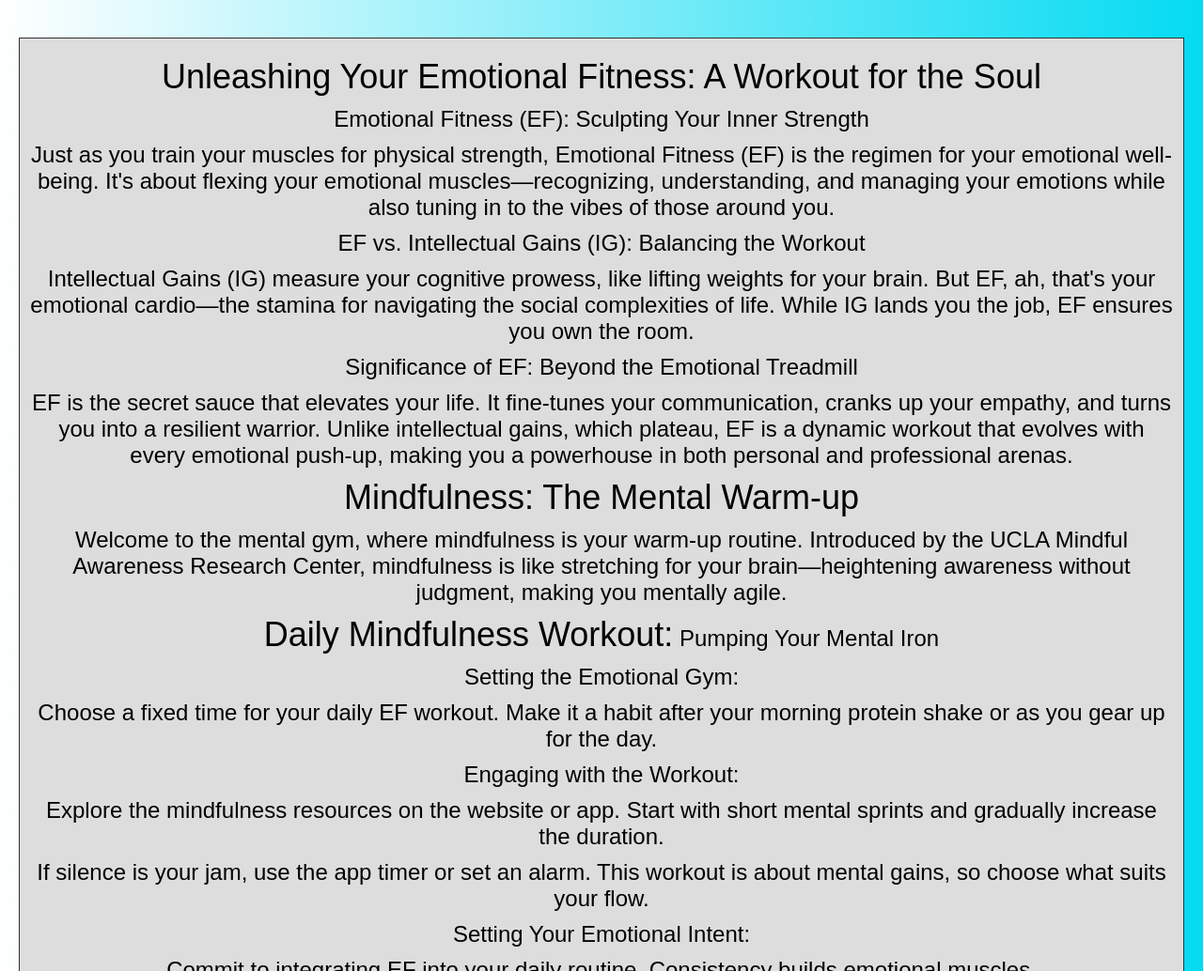
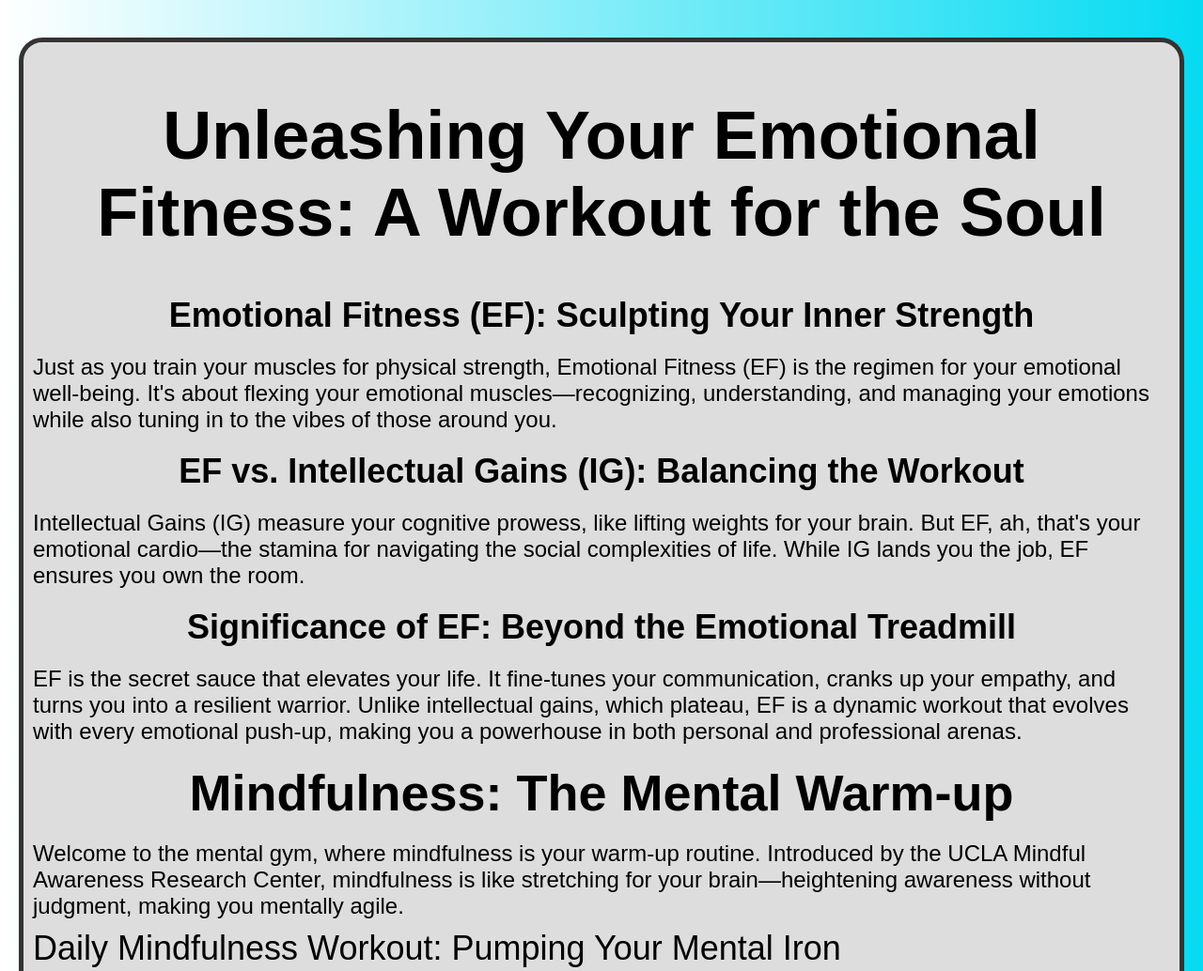
Before and after one commit to TauaTaiapa/TauaTaiapa.github.io, a plain HTML site: page emotional_intelligence/emotional_intelligence.html in a window 1280 px wide. Shown: the top 1034 px of the page at 94% size. Drawn offline with Linux system fonts and the light colour scheme; files that its build step writes are made by us from their sources.

Commit message:
more changes

```diff
--- a/emotional_intelligence/emotional_intelligence.html
+++ b/emotional_intelligence/emotional_intelligence.html
@@ -3,29 +3,43 @@
   <head>
     <meta charset="UTF-8" />
     <meta name="viewport" content="width=device-width, initial-scale=1.0" />
-    <link href="emotional_intelligence.css" rel="stylesheet" type="text/css" />
+    <link
+      href="/styles/emotional_intelligence.css"
+      rel="stylesheet"
+      type="text/css"
+    />
     <title>Unleashing Your Emotional Fitness</title>
   </head>
+
   <body>
     <div class="container">
-      <span class="highlight"
-        ><p>Unleashing Your Emotional Fitness: A Workout for the Soul</p></span
-      >
-      <p>Emotional Fitness (EF): Sculpting Your Inner Strength</p>
+      <span class="highlight">
+        <h1>Unleashing Your Emotional Fitness: A Workout for the Soul</h1>
+      </span>
+
+      <section>
+        <h2>Emotional Fitness (EF): Sculpting Your Inner Strength</h2>
         <p>
-        Just as you train your muscles for physical strength, Emotional Fitness
-        (EF) is the regimen for your emotional well-being. It's about flexing
-        your emotional muscles—recognizing, understanding, and managing your
-        emotions while also tuning in to the vibes of those around you.
+          Just as you train your muscles for physical strength, Emotional
+          Fitness (EF) is the regimen for your emotional well-being. It's about
+          flexing your emotional muscles—recognizing, understanding, and
+          managing your emotions while also tuning in to the vibes of those
+          around you.
         </p>
-      <p>EF vs. Intellectual Gains (IG): Balancing the Workout</p>
+      </section>
+
+      <section>
+        <h2>EF vs. Intellectual Gains (IG): Balancing the Workout</h2>
         <p>
           Intellectual Gains (IG) measure your cognitive prowess, like lifting
           weights for your brain. But EF, ah, that's your emotional cardio—the
           stamina for navigating the social complexities of life. While IG lands
           you the job, EF ensures you own the room.
         </p>
-      <p>Significance of EF: Beyond the Emotional Treadmill</p>
+      </section>
+
+      <section>
+        <h2>Significance of EF: Beyond the Emotional Treadmill</h2>
         <p>
           EF is the secret sauce that elevates your life. It fine-tunes your
           communication, cranks up your empathy, and turns you into a resilient
@@ -33,51 +47,64 @@
           workout that evolves with every emotional push-up, making you a
           powerhouse in both personal and professional arenas.
         </p>
-      <span class="highlight"><p>Mindfulness: The Mental Warm-up</p></span>
+      </section>
+
+      <section>
+        <span class="highlight">
+          <h2>Mindfulness: The Mental Warm-up</h2>
+        </span>
         <p>
           Welcome to the mental gym, where mindfulness is your warm-up routine.
-        Introduced by the UCLA Mindful Awareness Research Center, mindfulness is
-        like stretching for your brain—heightening awareness without judgment,
-        making you mentally agile.
+          Introduced by the UCLA Mindful Awareness Research Center, mindfulness
+          is like stretching for your brain—heightening awareness without
+          judgment, making you mentally agile.
         </p>
-      <p>
-        <span class="highlight">Daily Mindfulness Workout:</span> Pumping Your
-        Mental Iron
-      </p>
+
+        <span class="highlight">
+          <p>Daily Mindfulness Workout: Pumping Your Mental Iron</p>
+        </span>
+
         <p>Setting the Emotional Gym:</p>
         <p>
           Choose a fixed time for your daily EF workout. Make it a habit after
           your morning protein shake or as you gear up for the day.
         </p>
+
         <p>Engaging with the Workout:</p>
         <p>
           Explore the mindfulness resources on the website or app. Start with
           short mental sprints and gradually increase the duration.
         </p>
+
         <p>
-        If silence is your jam, use the app timer or set an alarm. This workout
-        is about mental gains, so choose what suits your flow.
+          If silence is your jam, use the app timer or set an alarm. This
+          workout is about mental gains, so choose what suits your flow.
         </p>
+
         <p>Setting Your Emotional Intent:</p>
         <p>
           Commit to integrating EF into your daily routine. Consistency builds
           emotional muscles.
         </p>
+
         <p>Embracing the Workout:</p>
         <p>
-        Understand that emotional fitness is a journey. Trust the process, just
-        like athletes trust their training.
+          Understand that emotional fitness is a journey. Trust the process,
+          just like athletes trust their training.
         </p>
+
         <p>
           Even Google's top performers acknowledge the impact of mindfulness.
           You're stepping into the arena of emotional champions.
         </p>
+
         <p>
           Gear up for this fitness journey. As you sweat it out with Emotional
-        Fitness and mindfulness, you're not just shaping up; you're unlocking a
-        level of strength that transcends the gym. Let the emotional gains
+          Fitness and mindfulness, you're not just shaping up; you're unlocking
+          a level of strength that transcends the gym. Let the emotional gains
           workout commence! 💪🌟
         </p>
+      </section>
     </div>
   </body>
 </html>
--- a/styles/emotional_intelligence.css
+++ b/styles/emotional_intelligence.css
@@ -20,11 +20,13 @@ h2 {
   text-align: center;
   font-size: 1.5em;
   background-color: #ddd;
-  border: 1px solid #333;
+  border: 5px solid #333;
+  border-radius: 25px;
 }
 
 p {
   margin: 10px 0;
+  text-align: left;
   font-family: 'Anybody', sans-serif;
   color: black;
 }
```
Lines whose indentation alone changed are shown as unchanged.
